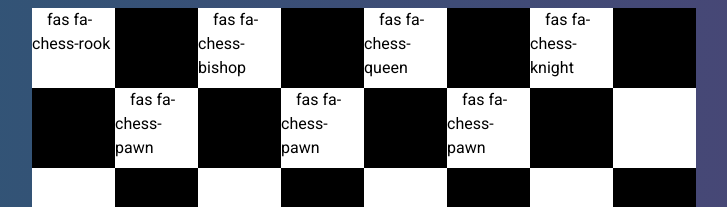
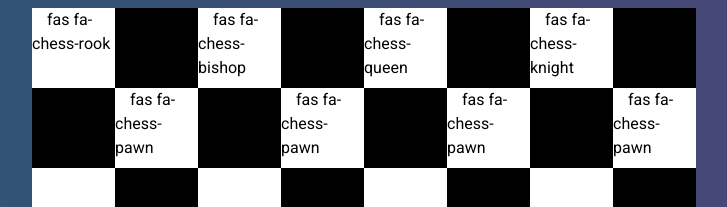
Before and after one commit to Kaiofprates/Front-Chess, a plain HTML site: page index.html in a window 1280 px wide. Shown: the top 207 px of the page, without its empty margins (276-1003 px from the left). Drawn offline with nearby package versions, Linux system fonts and the light colour scheme.

Commit message:
peão faltando

```diff
--- a/index.html
+++ b/index.html
@@ -30,7 +30,7 @@
   <p id="13" class="blackHouse"><v-icon id="pices" size="50" color="#A9E2F3">{{pices[5]}}</v-icon></p>
   <p id="14" class="whiteHouse"><v-icon id="pices" size="50" color="#A9E2F3">{{pices[5]}}</v-icon></p>
   <p id="15" class="blackHouse"><v-icon id="pices" size="50" color="#A9E2F3">{{pices[5]}}</v-icon></p>
-  <p id="16" class="whiteHouse"><v-icon id="pices" size="50" color="#A9E2F3">{{pices[6]}}</v-icon></p>
+  <p id="16" class="whiteHouse"><v-icon id="pices" size="50" color="#A9E2F3">{{pices[5]}}</v-icon></p>
   <p id="17" class="whiteHouse"><v-icon id="pices" size="50" color="#A9E2F3">{{pices[6]}}</v-icon></p>
   <p id="18" class="blackHouse"><v-icon id="pices" size="50" color="#A9E2F3">{{pices[6]}}</v-icon></p>
   <p id="19" class="whiteHouse"><v-icon id="pices" size="50" color="#A9E2F3">{{pices[6]}}</v-icon></p>
```
